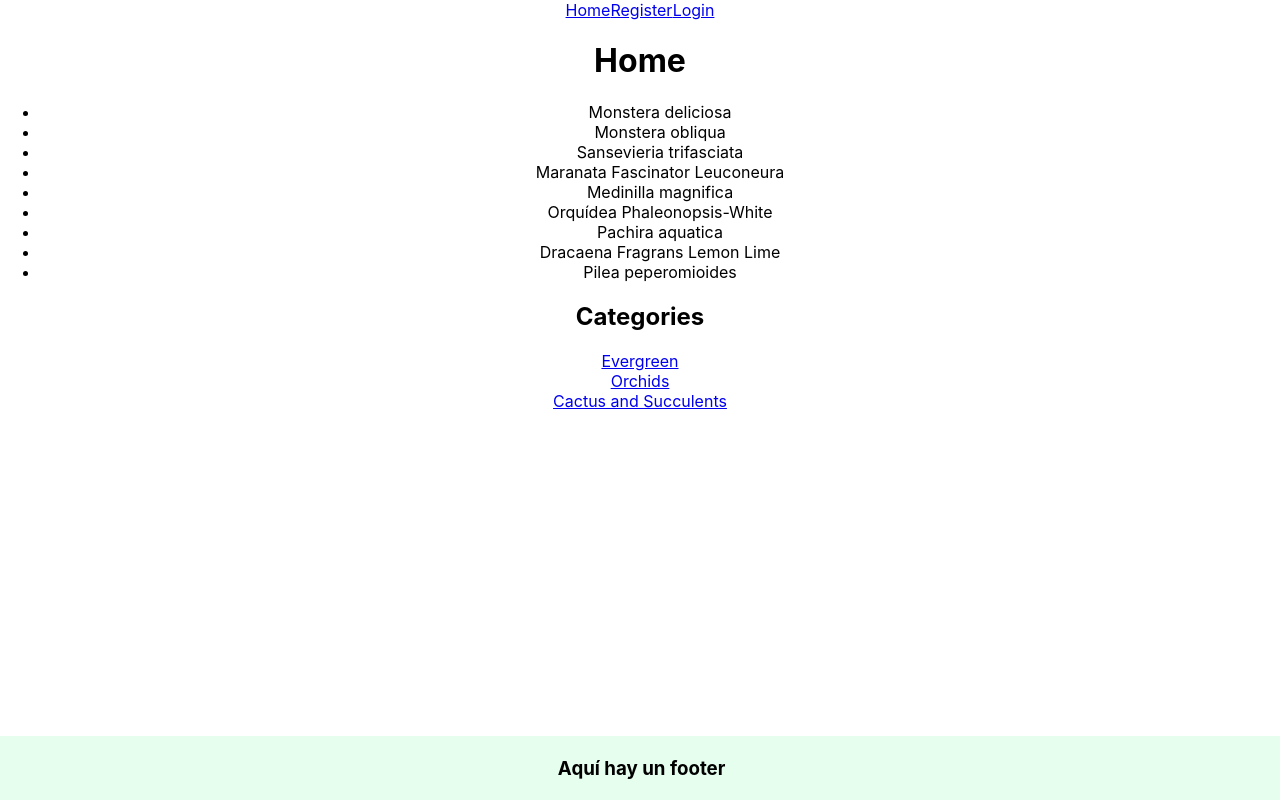
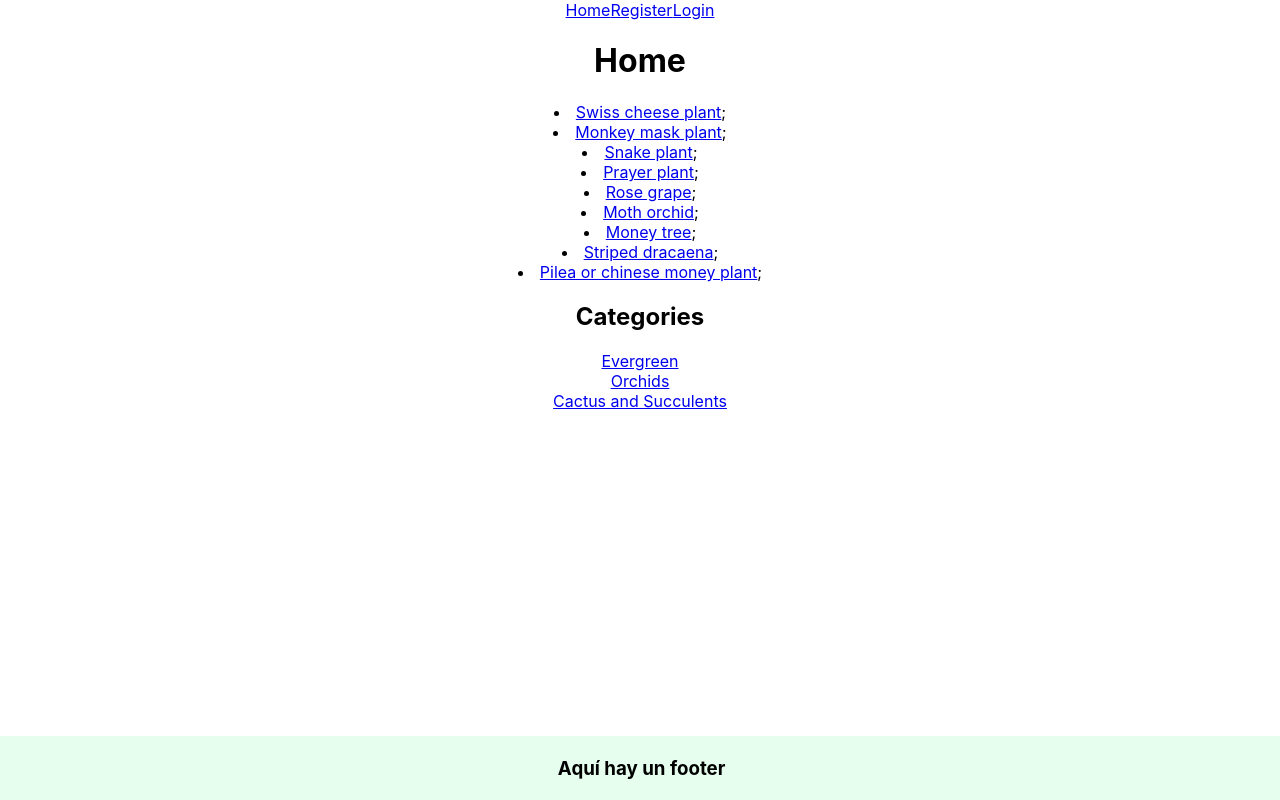
Before and after one commit to MaGaBoo/final-project-web, a React (Create React App) app: page / in a window 1280 px wide. Built offline with nearby package versions, Linux system fonts and the light colour scheme.

Commit message:
added links to plantsList

```diff
--- a/src/components/PlantsList/PlantList.js
+++ b/src/components/PlantsList/PlantList.js
@@ -1,13 +1,14 @@
+import { Link } from 'react-router-dom';
 import plants from "../../data/plants.json";
 
 const PlantsList = () => {
   return (
     <div>
-      <ul>
-        {plants.map((plant) => {
-          return <li key={plant.id}>{plant.scientificName}</li>;
-        })}
-      </ul>
+      {plants.map((plant) => {
+        return <li>
+        <Link to={`/plants/${plant.id}`} key={plant.id}>{plant.commonName}</Link>;
+        </li>
+      })}
     </div>
   );
 };
--- a/src/data/plants.json
+++ b/src/data/plants.json
@@ -1,6 +1,7 @@
 [
     {
-        "commonName": "Monstera",
+        "id": "1",
+        "commonName": "Swiss cheese plant",
         "scientificName": "Monstera deliciosa",
         "description": "Easy-care, fast-growing tropical plant.",
         "height": "80",
@@ -18,8 +19,9 @@
     },
 
     {
-        "commonName": "Monstera obliqua",
-        "scientificName": "Monstera obliqua",
+        "id": "2",
+        "commonName": "Monkey mask plant",
+        "scientificName": "Monstera Adansonii",
         "description": "Variety of monstera that is characterized by having larger holes in the leaves. Reaches great size if you take good care of it!",
         "height": "80",
         "image": "https://images.unsplash.com/photo-1609841265900-80901658e5d4?ixlib=rb-1.2.1&ixid=MnwxMjA3fDB8MHxwaG90by1wYWdlfHx8fGVufDB8fHx8&auto=format&fit=crop&w=465&q=80",
@@ -36,12 +38,13 @@
     },
 
     {
-        "commonName": "Espada de San Jorge",
+        "id": "3",
+        "commonName": "Snake plant",
         "scientificName": "Sansevieria trifasciata",
         "description": "An easy care adaptable plant. Idea to have in the bedroom, as it purifies the environment (I don't say it, NASA says it).",
         "height": "50",
         "image": "https://images.unsplash.com/photo-1600958568384-51f4289e943a?ixlib=rb-1.2.1&ixid=MnwxMjA3fDB8MHxwaG90by1wYWdlfHx8fGVufDB8fHx8&auto=format&fit=crop&w=387&q=80",
-        "category": "Succulent",
+        "category": "Cactus and Succulents",
         "price": "15",
         "plantCare": {
             "temperature": "It perfectly withstands temperatures between 5 and 26ºC degrees.",
@@ -54,7 +57,8 @@
     },
 
     {
-        "commonName": "Maranta tricolor",
+        "id": "4",
+        "commonName": "Prayer plant",
         "scientificName": "Maranata Fascinator Leuconeura",
         "description": "Known as 'the prayer plant' this tropical species is a spectacle of moving leaves and vintage-looking colors.",
         "height": "30",
@@ -72,7 +76,8 @@
     },
 
     {
-        "commonName": "Medinilla",
+        "id": "5",
+        "commonName": "Rose grape",
         "scientificName": "Medinilla magnifica",
         "description": "Tropical plant from the Philippines and Madagascar. It has an amazing flowering and colors, you are going to love it one way or another.",
         "height": "40",
@@ -90,7 +95,8 @@
     },
 
     {
-        "commonName": "Orquidea mariposa",
+        "id": "6",
+        "commonName": "Moth orchid",
         "scientificName": "Orquídea Phaleonopsis-White",
         "description": "Beautiful orchid whose leaves resemble the wings of a butterfly, hence its name.",
         "height": "30",
@@ -108,7 +114,8 @@
     },
 
     {
-        "commonName": "Pachira",
+        "id": "7",
+        "commonName": "Money tree",
         "scientificName": "Pachira aquatica",
         "description": "This beautiful tropical tree will be the star of your living room. In good conditions it can grow up to the ceiling and if you have it outdoors in the right climate, it will give you flowers and fruits.",
         "height": "150",
@@ -126,8 +133,9 @@
     },
 
     {
-        "commonName": "Dracena limón",
-        "scientificName": "Dracaena Fragrans Lemon Lime ",
+        "id": "8",
+        "commonName": "Striped dracaena",
+        "scientificName": "Dracaena Fragrans Lemon Lime",
         "description": "It is known as the 'dragon plant' due to its red sap. It is easy to care for and reaches a spectacular size.",
         "height": "110",
         "image": "https://images.unsplash.com/photo-1612363066736-a4a933de2cab?ixlib=rb-1.2.1&ixid=MnwxMjA3fDB8MHxwaG90by1wYWdlfHx8fGVufDB8fHx8&auto=format&fit=crop&w=464&q=80",
@@ -135,7 +143,7 @@
         "price": "55",
         "plantCare": {
             "temperature": "Like all tropical plants, it wants stable temperatures and not to be cold.",
-            "light": "It can live with low lighting (it is the typical plant that you find in offices) but if you provide it with a lot of indirect light it will look beautiful.",
+            "light": "She can live with low lighting (it is the typical plant that you find in offices) but if you provide her with a lot of indirect light she will look beautiful.",
             "watering": "It requires moisture, but be careful not to get waterlogged or its roots will rot. If it lacks irrigation, its leaves will tell you by turning yellowish."
         },
         "dificulty": "She practically takes care of herself.",
@@ -144,7 +152,8 @@
     },
 
     {
-        "commonName": "Pilea or planta del dinero china",
+        "id": "9",
+        "commonName": "Pilea or chinese money plant",
         "scientificName": "Pilea peperomioides",
         "description": "One of the most loved plants on Instagram. Its round leaves are very striking and it does not require much care.",
         "height": "14",
@@ -154,9 +163,9 @@
         "plantCare": {
             "temperature": "Happy at indoors, stable temperatures.",
             "light": "She likes light a lot but without the sun touching her directly.",
-            "watering": "Moderate. Let the substrate dry between watering and watering."
+            "watering": "Moderate. Let the substrate dry between waterings."
         },
-        "dificulty": "Not very difficult.I recommend turning it from time to time so that it does not lose shape, but do it little by little so as not to disorient the plant.",
+        "dificulty": "Not really difficult. I recommend you turning it from time to time so that it does not lose shape, but do it little by little so as not to disorient the plant.",
         "petFriendly": "true"
 
     }
```
